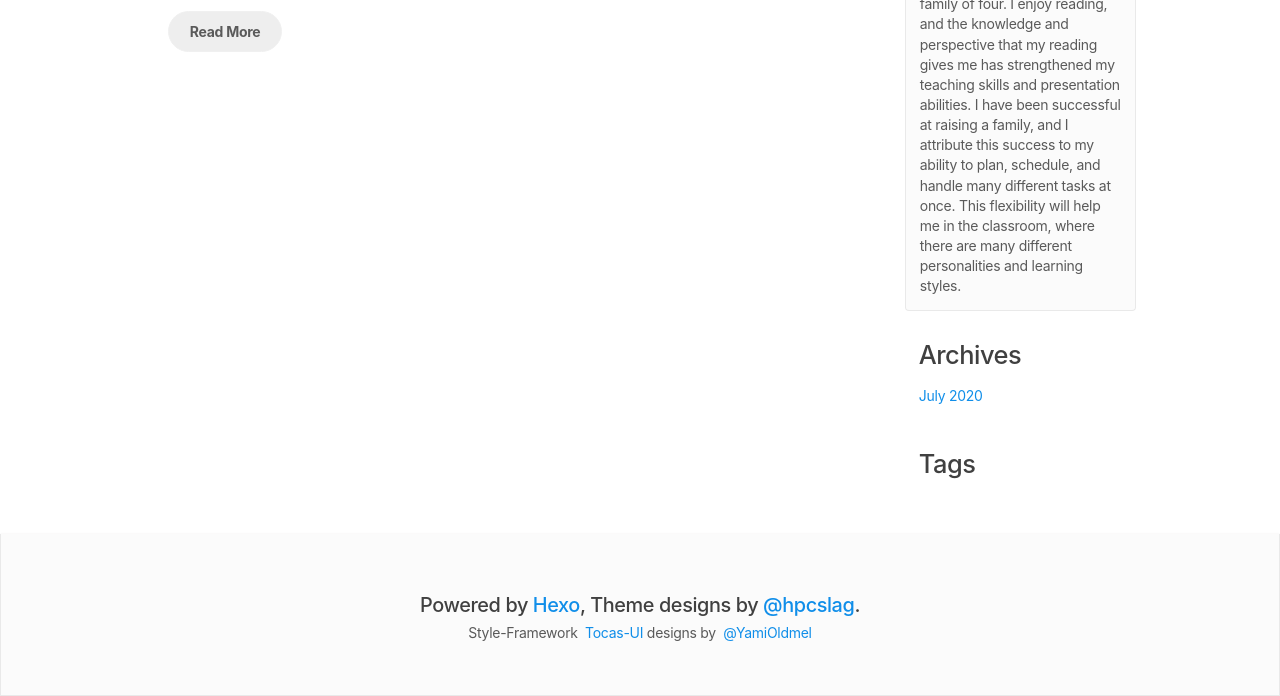
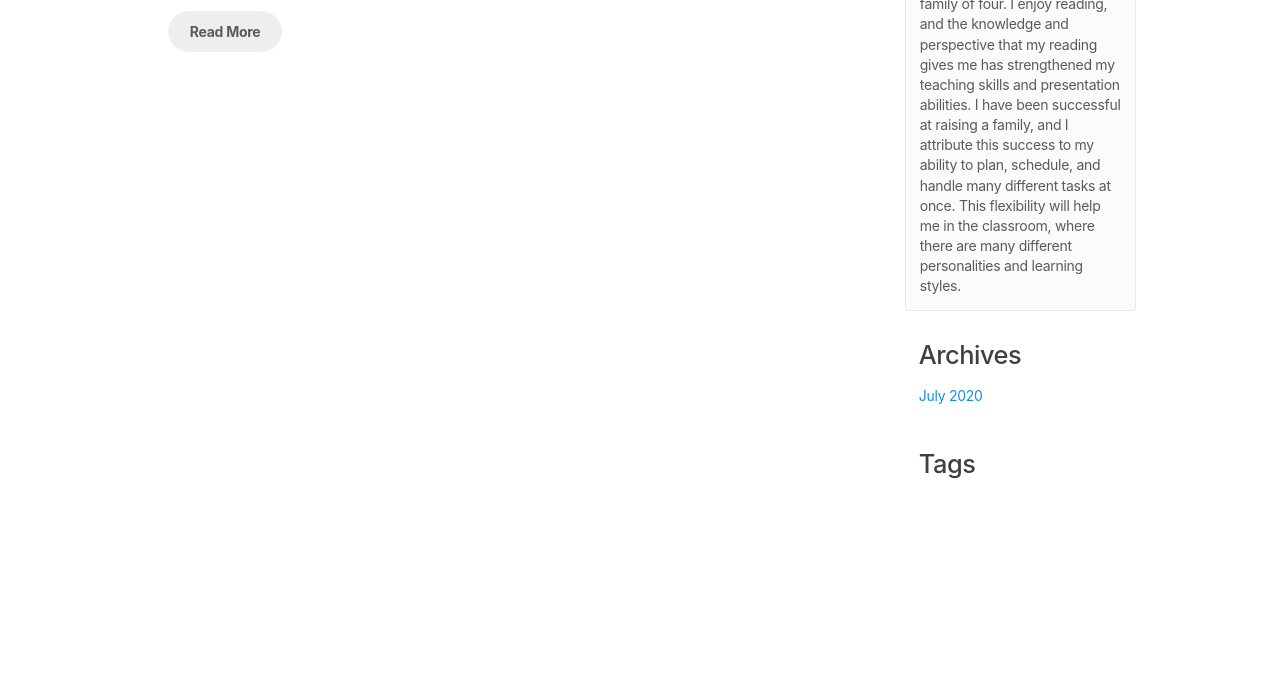
Before and after one commit to zcPk123/zcPk123.github.io, a plain HTML site: page index.html in a window 1280 px wide. Shown: the part 375-1071 px from the top of the page. After the commit the page ends 915 px from the top, so only its background shows below. Drawn offline with Linux system fonts and the light colour scheme.

Commit message:
Update index.html

```diff
--- a/index.html
+++ b/index.html
@@ -158,23 +158,7 @@
 </div>
 <!-- the end of main section -->
 
-<!-- footer -->
-<div class="ts attached secondary segment">
-    <div class="ts narrow container">
-        <br>
-        <div class="ts large center aligned header">
 
-                Powered by <a href="https://hexo.io" target="_blank" rel="noopener">&nbsp;Hexo</a>, Theme designs by <a href="https://github.com/hpcslag" target="_blank" rel="noopener">&nbsp;@hpcslag</a>.
-
-            <div class="smaller sub header">
-
-                Style-Framework <a href="https://tocas-ui.com" target="_blank" rel="noopener">&nbsp;Tocas-UI</a> designs by <a href="https://github.com/YamiOdymel" target="_blank" rel="noopener">&nbsp;@YamiOldmel</a>
-
-            </div>
-        </div>
-        <br>
-    </div>
-</div>
 <!-- the end of footer -->
 <script type="text/javascript">
 
```
